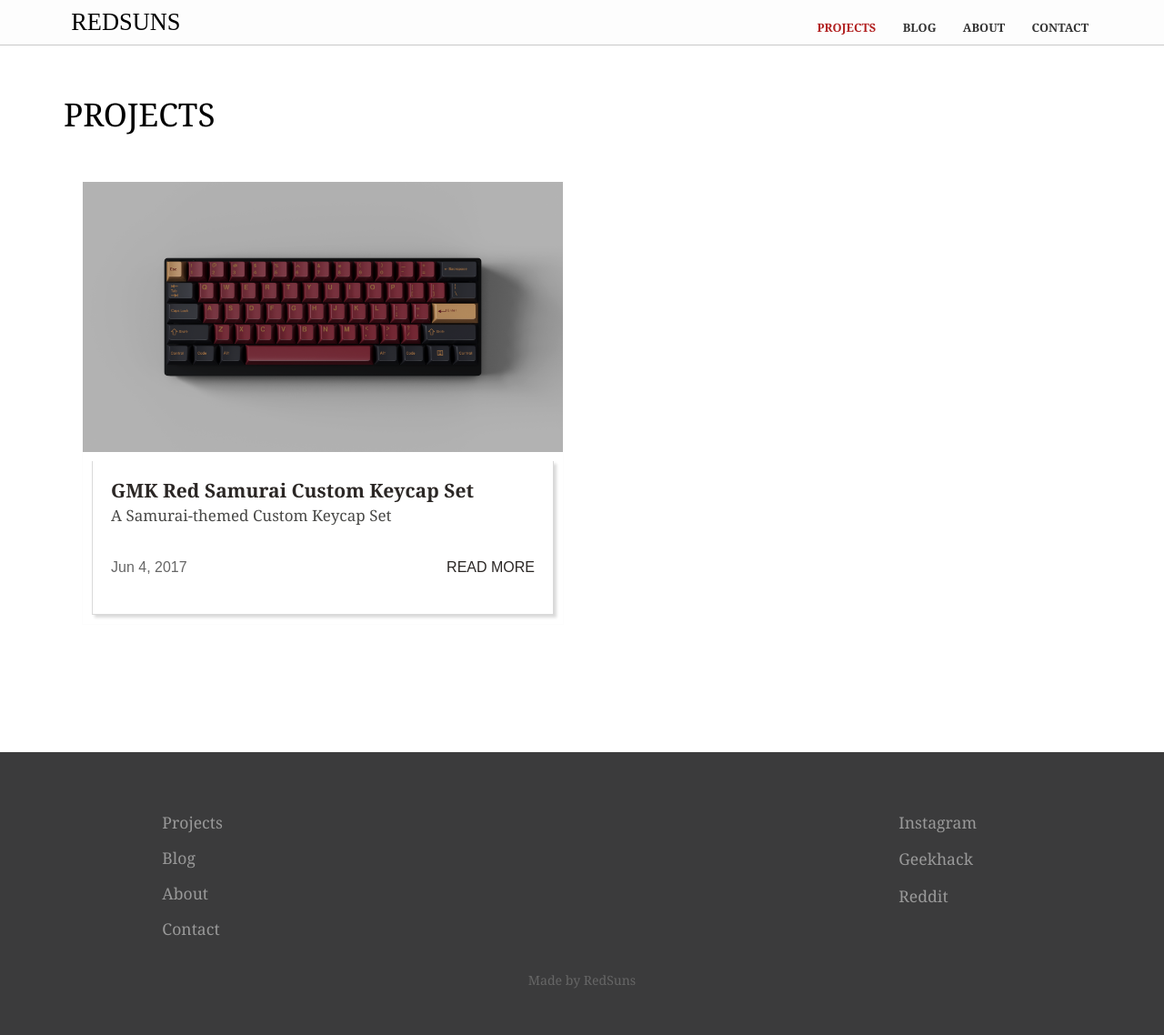
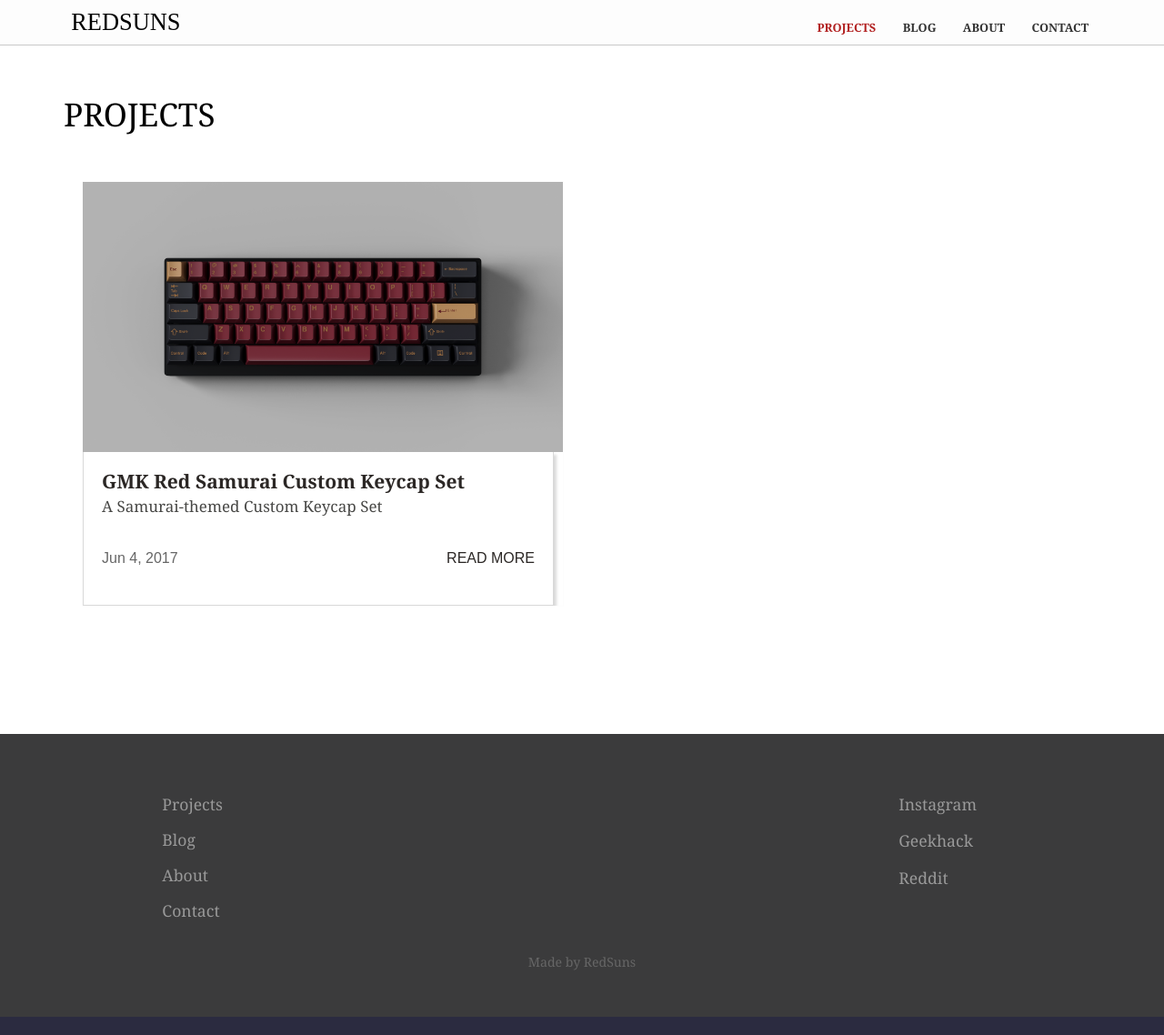
Before and after one commit to RedSunsRMK/redsunsrmk.github.io, a Jekyll site: the page built from projects.html, in a window 1280 px wide and 1138 px high. Shown: the whole window at 91% size. Built offline with Jekyll 4.4.1, drawn with Linux system fonts in a browser that asks for light colours.

Commit message:
Update layout.scss

```diff
--- a/_sass/layout.scss
+++ b/_sass/layout.scss
@@ -233,7 +233,7 @@ blockquote:before {
 		position: relative;
 		background: rgba(255, 255, 255, 1.0);
 		padding: 20px;
-		margin: 10px 10px 10px 10px;
+		margin: 0px 10px 0px 0px;
 		border-left: 1px solid rgba(0,0,0,0.15);
 		border-right: 1px solid rgba(0,0,0,0.15);
 		border-bottom: 1px solid rgba(0,0,0,0.15);
```
